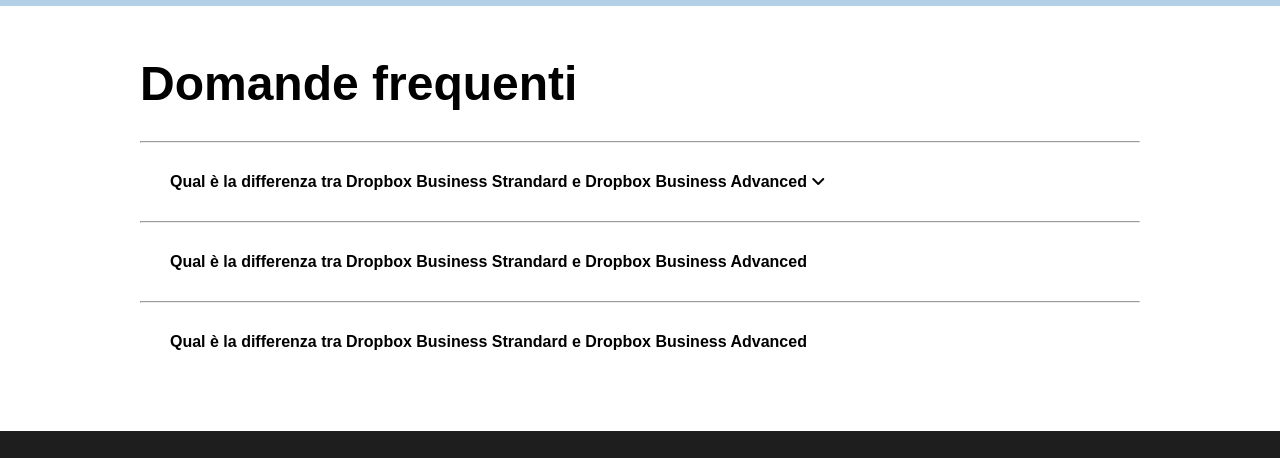
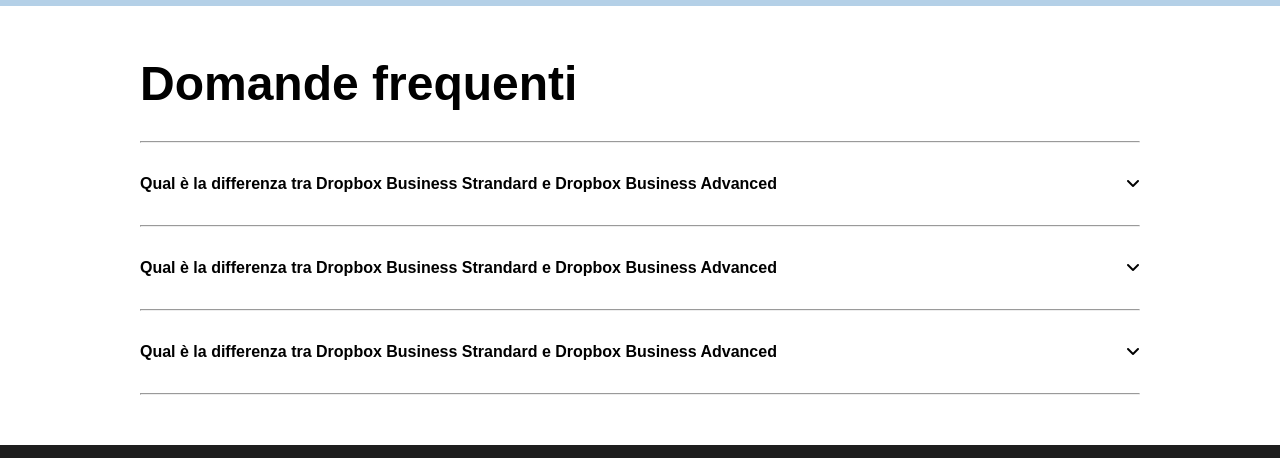
Before and after one commit to mesciuS/htmlcss-dropbox, a plain HTML site: page index.html in a window 1280 px wide. Shown: the part 3172-3630 px from the top of the page. Drawn offline with Linux system fonts and the light colour scheme.

Commit message:
feat: faq NO hover

```diff
--- a/css/style.css
+++ b/css/style.css
@@ -361,7 +361,7 @@
 
 /* FINE QUADRATONI */
 
-/* sezione faq con hoover */
+/* FAQ */
 
 .faq-container {
     max-width: 1000px;
@@ -378,9 +378,15 @@
 }
 
 .faq {
-   padding: 30px;
+   display: flex;
+   justify-content: space-between;
+
+   padding-top: 2em;
+   padding-bottom: 2em;
    font-weight: bold;
 }
+
+/* FINE FAQ */
 
 /* FOOTER */
 
--- a/index.html
+++ b/index.html
@@ -269,18 +269,26 @@
         <h2>Domande frequenti</h2>
         <hr>
         <div class="faq">
-            Qual è la differenza tra Dropbox Business Strandard e Dropbox Business Advanced
-            <span><i class="fa-solid fa-angle-down"></i></span>
+            <p>
+                Qual è la differenza tra Dropbox Business Strandard e Dropbox Business Advanced
+            </p>
+            <i class="fa-solid fa-angle-down"></i>
         </div>
         <hr>
         <div class="faq">
-            Qual è la differenza tra Dropbox Business Strandard e Dropbox Business Advanced
+            <p>
+                Qual è la differenza tra Dropbox Business Strandard e Dropbox Business Advanced
+            </p>
+            <i class="fa-solid fa-angle-down"></i>
         </div>
         <hr>
         <div class="faq">
-            Qual è la differenza tra Dropbox Business Strandard e Dropbox Business Advanced
+            <p>
+                Qual è la differenza tra Dropbox Business Strandard e Dropbox Business Advanced
+            </p>
+            <i class="fa-solid fa-angle-down"></i>
         </div>
-
+        <hr>
     </div>
 
     <!-- footer -->
```
